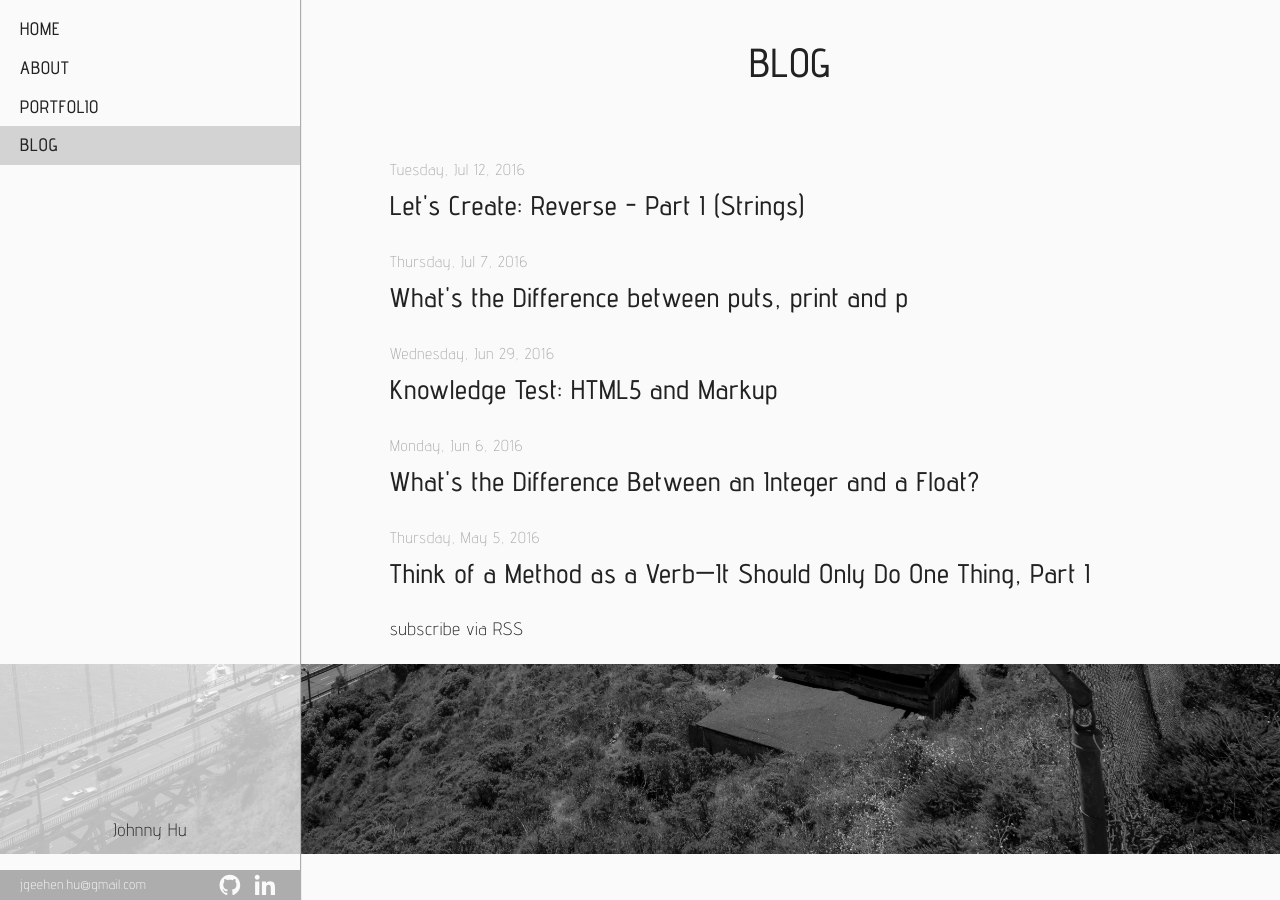
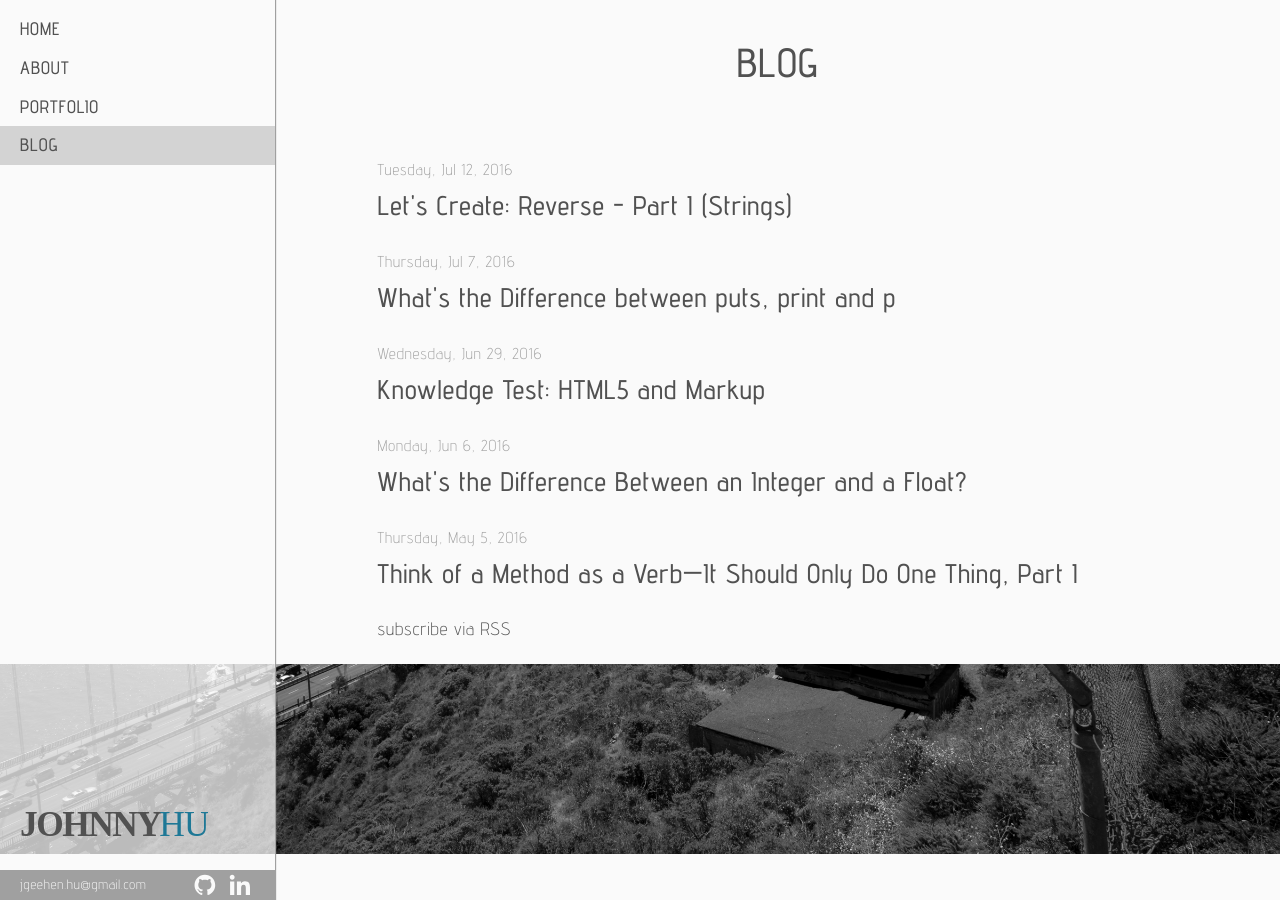
Before and after one commit to heyitsjhu/iamjhu.github.io, a Jekyll site: the page built from blog/index.html, in a window 1280 px wide. Built offline with Jekyll 4.4.1, drawn with Linux system fonts in a browser that asks for light colours.

Commit message:
add logo

```diff
--- a/_layouts/default.html
+++ b/_layouts/default.html
@@ -26,12 +26,8 @@
     </nav>
 
     <div class="sidebar__brand">
-      Johnny Hu
+      {% include logo.svg %}
     </div>
-
-    {% if page.url == '/' %}
-      {% include recent-posts.html limit=3 %}
-    {% endif %}
 
     {% include sidebar-footer.html %}
 
--- a/_sass/_layout.scss
+++ b/_sass/_layout.scss
@@ -4,7 +4,7 @@
  .container {
     position: absolute;
     width: 100%;
-    padding-left: 300px;
+    padding-left: 275px;
     background-color: #FAFAFA;
     @include animation(scrollup 2s);
 
@@ -49,7 +49,7 @@
     position: fixed;
     padding-top: 0;
     padding-bottom: 30px;
-    width: 300px;
+    width: 275px;
     height: 100vh;
     background-color: rgba(250, 250, 250, 0.75);
     box-shadow: 1px 0 1px $grey-color-dark;
@@ -78,8 +78,12 @@
 }
 
 .sidebar__brand {
-    padding: 25px 0;
-    margin: 0 auto;
+    display: inline-block;
+    padding: 20px;
+
+    > svg{
+        width: 80%;
+    }
 }
 
 .sidebar__blog-listing {
--- a/css/main.scss
+++ b/css/main.scss
@@ -17,18 +17,18 @@ $base-letter-spacing: 0.8px;
 
 $spacing-unit:      40px;
 
-$background-color:  #FAFAFA; // rgb(250,250,250)
-$text-color-dark:   #222;    // rgb(34,34,34)
+$background-color:  #FAFAFA;    // rgb(250,250,250)
+$text-color-dark:   #515151;    // rgb(81,81,81)
 $text-color-light:  #FAFAFA;
-$brand-color:       #1E7896; // rgb(30,120,150)
-$brand-color-light: lighten($brand-color, 15%);
-$brand-color-dark:  darken($brand-color, 15%);
+$brand-color:       #1E7896;    // rgb(30,120,150)
+$brand-color-light: lighten($brand-color, 20%);
+$brand-color-dark:  darken($brand-color, 20%);
 
-$grey-color:         #D3D3D3; // rgb(211,211,211)
-$grey-color-lighter: lighten($grey-color, 30%);
-$grey-color-light:   lighten($grey-color, 15%);
-$grey-color-dark:    darken($grey-color, 15%);
-$grey-color-darker:  darken($grey-color, 30%);
+$grey-color:         #D3D3D3;   // rgb(211,211,211)
+$grey-color-lighter: lighten($grey-color, 40%);
+$grey-color-light:   lighten($grey-color, 20%);
+$grey-color-dark:    darken($grey-color, 20%);
+$grey-color-darker:  darken($grey-color, 40%);
 
 
 // Mixins
```
Also changed, not shown: _includes/logo.svg (added).
